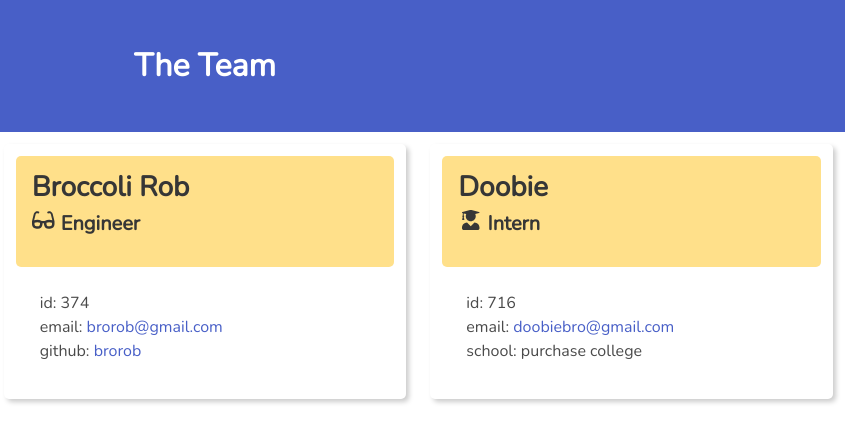
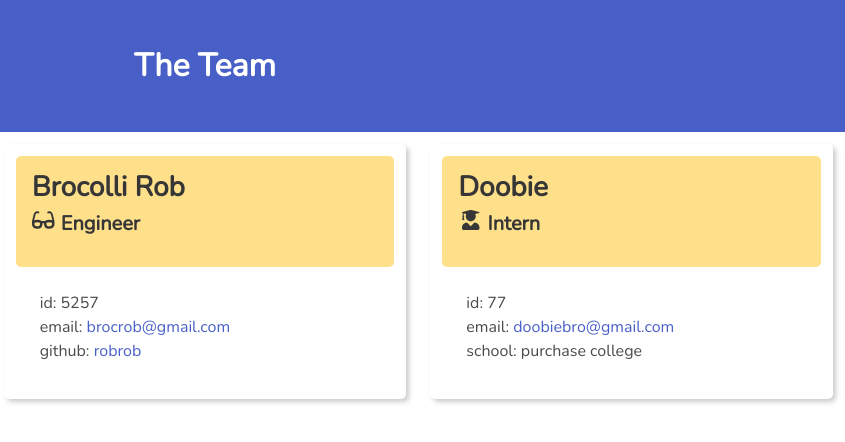
Before and after one commit to bsekis/template-engine-employee-summary, a website: page output/output.html in a window 1280 px wide. Shown: the full height of the page, 435-1280 px from the left. Drawn offline with nearby package versions, Linux system fonts and the light colour scheme.

Commit message:
added file

```diff
--- a/output/output.html
+++ b/output/output.html
@@ -43,22 +43,22 @@
 
 <div class="column is-one-fourth">
       <div class="content has-background-warning is-marginless">
-        <h2 class="title">Broccoli Rob</h2>
+        <h2 class="title">Brocolli Rob</h2>
       <h4 class="subtitle">
         <span class="icon"><i class="fas fa-glasses"></i></span>
         Engineer</h4>
       </div>
       <section>
         <div class="tile is-12">
-          id: 374
+          id: 5257
         </div>
         <div class="tile is-12">
           email:&nbsp;
-          <a href="mailto:email: brorob@gmail.com">brorob@gmail.com</a>
+          <a href="mailto:email: brocrob@gmail.com">brocrob@gmail.com</a>
         </div>
         <div class="tile is-12">
           github:&nbsp;
-          <a href="https://github.com/brorob">brorob</a>
+          <a href="https://github.com/robrob">robrob</a>
         </div>
       </section>
     </div>
@@ -74,7 +74,7 @@
     </div>
     <section>
       <div class="tile is-12">
-        id: 716
+        id: 77
       </div>
       <div class="tile is-12">
         email:&nbsp;
```
Also changed, not shown: 1 other file.
